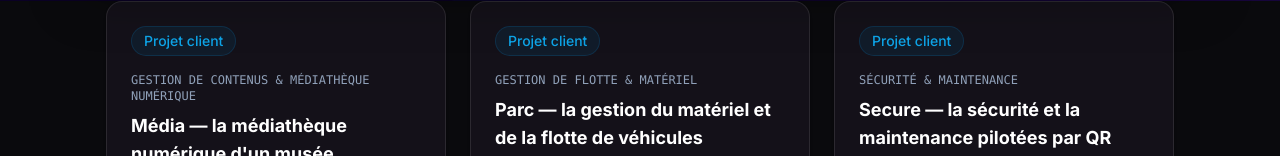
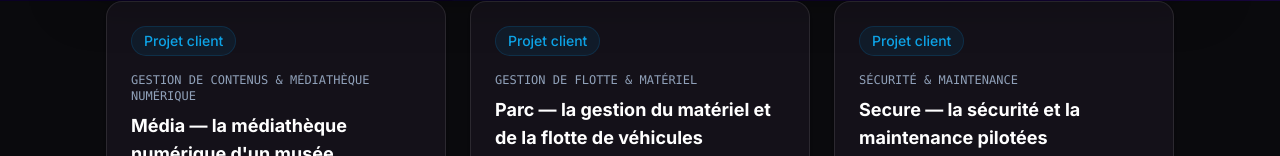
Before and after one commit to mickaelaydogdu-a11y/synapse-agency, a Next.js app: page /realisations in a window 1280 px wide. Shown: the part 796-952 px from the top of the page. Built offline with nearby package versions, Linux system fonts and the light colour scheme.

Commit message:
Retire "par QR code" du titre de Secure
Titre simplifié en "Secure — la sécurité et la maintenance pilotées".

```diff
--- a/data/realisations.ts
+++ b/data/realisations.ts
@@ -70,7 +70,7 @@ export const realisations: Realisation[] = [
   },
   {
     slug: "secure-securite-maintenance",
-    title: "Secure — la sécurité et la maintenance pilotées par QR code",
+    title: "Secure — la sécurité et la maintenance pilotées",
     category: "Sécurité & maintenance",
     summary: "Digitaliser les rondes de sécurité et le signalement d'incidents d'un site, avec preuve horodatée de passage même hors connexion et un pilotage centralisé.",
     context: "Le service de sécurité effectuait jusque-là ses rondes et consignait les incidents sur papier, sans preuve de passage horodatée ni vue consolidée en temps réel. Prévenir un prestataire externe pour une intervention nécessitait un appel téléphonique ou un email.",
```
